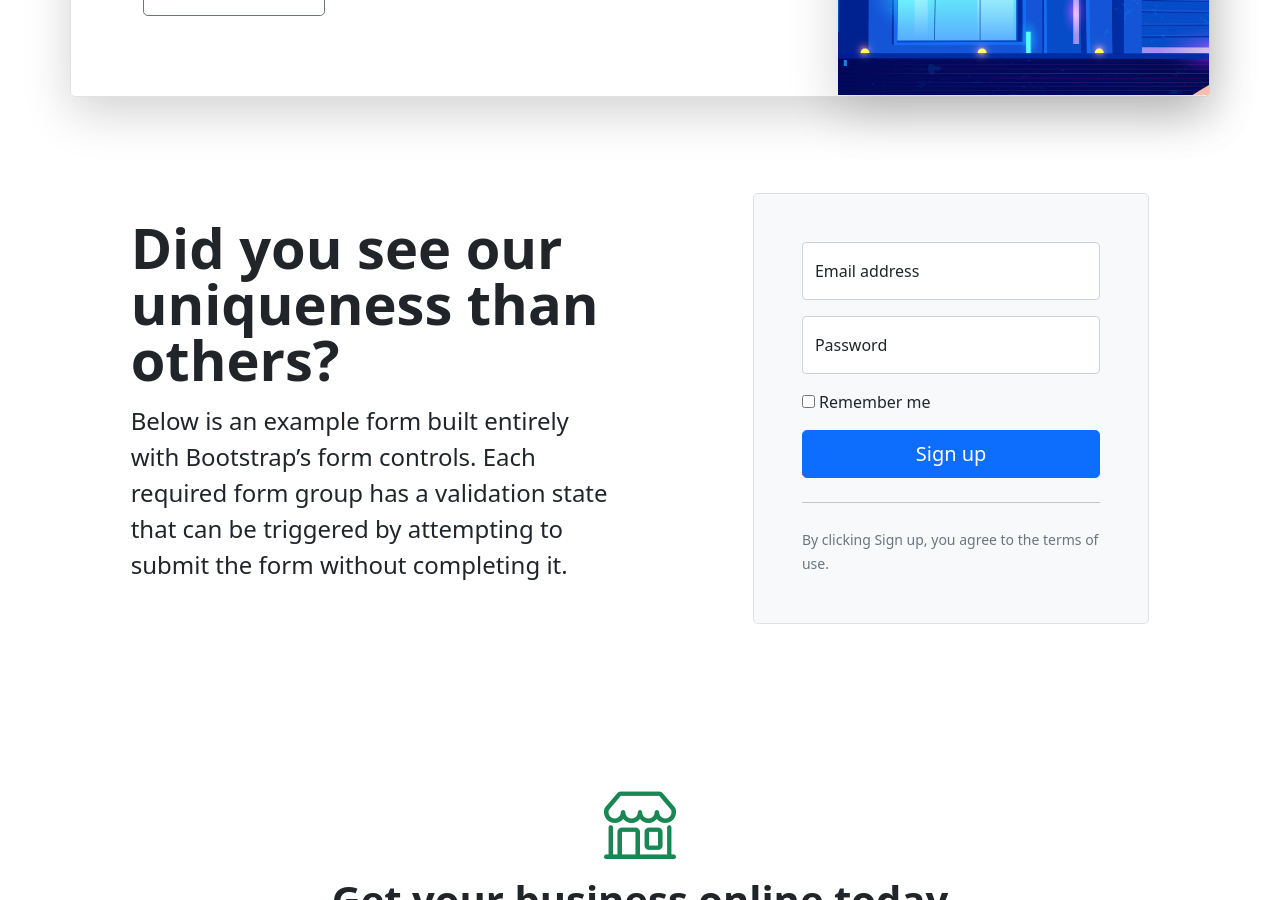
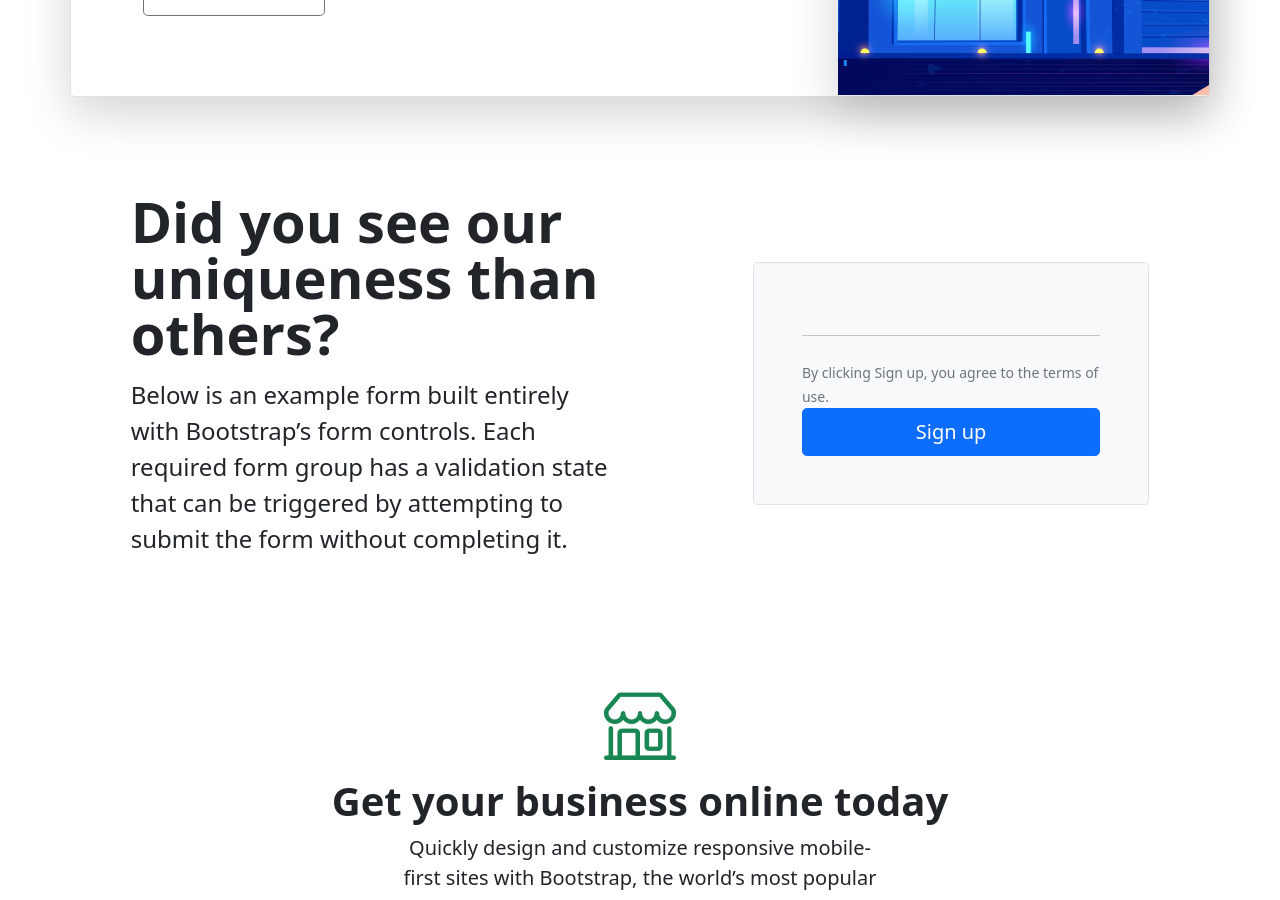
Before and after one commit to uslayer/uslayer.github.io, a Jekyll site: the page built from index.html, in a window 1280 px wide and 900 px high, scrolled down 1082 px. Built offline with Jekyll 4.4.1, drawn with Linux system fonts in a browser that asks for light colours; the list of posts is cut into pages by our own code.

Commit message:
Update index.html

```diff
--- a/index.html
+++ b/index.html
@@ -59,24 +59,12 @@ image: assets/images/blog/press-cover.jpg
           <p class="col-lg-10 fs-4">Below is an example form built entirely with Bootstrap’s form controls. Each required form group has a validation state that can be triggered by attempting to submit the form without completing it.</p>
         </div>
         <div class="col-md-10 mx-auto col-lg-5">
-          <form class="p-4 p-md-5 border rounded-3 bg-light">
-            <div class="form-floating mb-3">
-              <input type="email" class="form-control" id="floatingInput" placeholder="name@example.com" autocomplete="off">
-              <label for="floatingInput">Email address</label>
-            </div>
-            <div class="form-floating mb-3">
-              <input type="password" class="form-control" id="floatingPassword" placeholder="Password">
-              <label for="floatingPassword">Password</label>
-            </div>
-            <div class="checkbox mb-3">
-              <label>
-                <input type="checkbox" value="remember-me"> Remember me
-              </label>
-            </div>
-            <button class="w-100 btn btn-lg btn-primary" type="submit">Sign up</button>
+          <div class="p-4 p-md-5 border rounded-3 bg-light">
+
             <hr class="my-4">
             <small class="text-muted">By clicking Sign up, you agree to the terms of use.</small>
-          </form>
+          </dv>
+          <button class="w-100 btn btn-lg btn-primary" type="submit">Sign up</button>
         </div>
       </div>
     </div>
```
